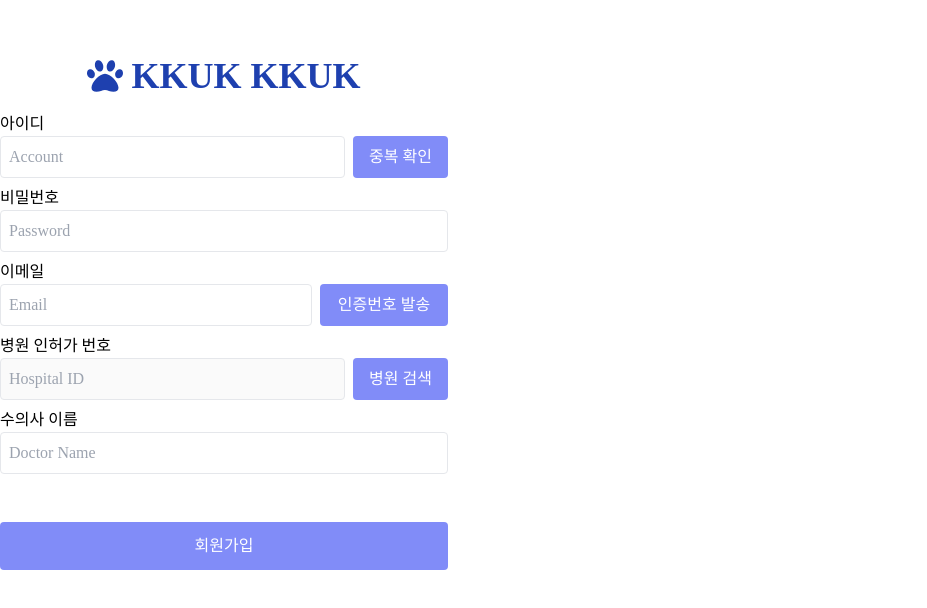
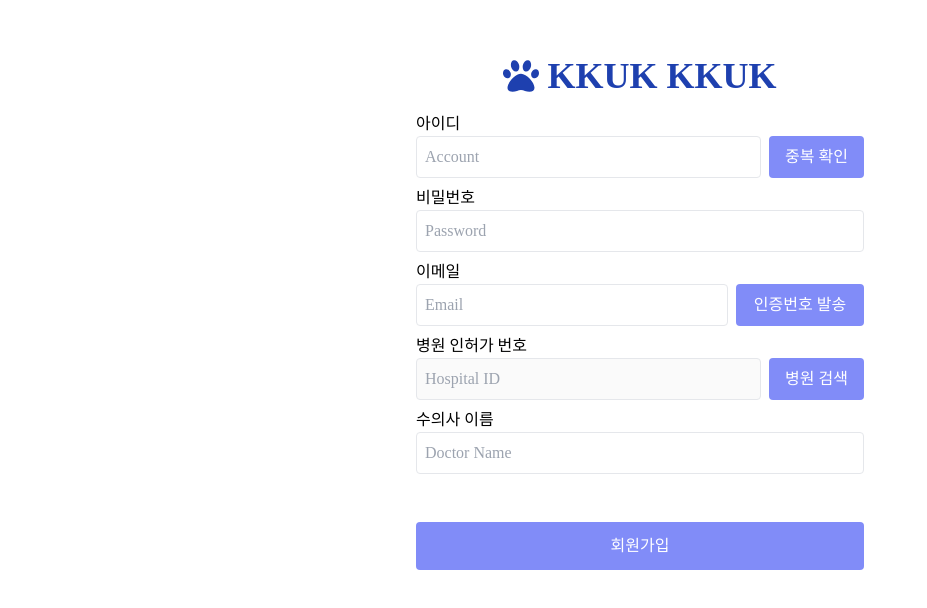
Before and after one commit to cod0216/kkukkkuk, a React (Vite) app in the folder frontend/: page /sign-up in a window 1280 px wide. Shown: the top 608 px of the page, without its empty margins (0-927 px from the left). Built offline with nearby package versions, Linux system fonts and the light colour scheme; no server answers; a web font is replaced by a local one.

Commit message:
fix: signup page ui, api server url

```diff
--- a/frontend/src/pages/signup/HospitalSearchModal.tsx
+++ b/frontend/src/pages/signup/HospitalSearchModal.tsx
@@ -25,7 +25,7 @@ interface HospitalSearchModalProps {
   onSelect: (hospital: HospitalBase) => void
 }
 
-const BASE_URL = import.meta.env.VITE_BASE_URL
+const BASE_URL = import.meta.env.VITE_SERVER_URL
 const SEARCH_HOSPITAL_ENDPOINT = '/api/hospitals/name/'
 
 /**
--- a/frontend/src/pages/signup/SignUp.tsx
+++ b/frontend/src/pages/signup/SignUp.tsx
@@ -20,7 +20,7 @@ import HospitalSearchModal from "./HospitalSearchModal"
 import { FaPaw } from 'react-icons/fa'
 import { useNavigate } from "react-router-dom"
 
-const BASE_URL = import.meta.env.VITE_BASE_URL
+const BASE_URL = import.meta.env.VITE_SERVER_URL
 const SIGNUP_ENDPOINT = '/api/auths/hospitals/signup'
 const SEND_EMAIL_VERIFICATION_ENDPOINT = '/api/auths/emails/send'
 const VERIFY_EMAIL_VERIFICATION_ENDPOINT = '/api/auths/emails/verify'
@@ -325,7 +325,7 @@ function SignUp() {
   }
 
   return (
-    <div className="w-full max-w-md mt-10 flex flex-col">
+    <div className="w-full max-w-md mx-auto mt-10 flex flex-col">
       <h1 className="my-4 text-4xl text-primary-500 text-center font-bold flex items-center justify-center"><FaPaw className="mr-2" />KKUK KKUK</h1>
       <form onSubmit={handleSubmit} className="flex flex-col">
 
```
